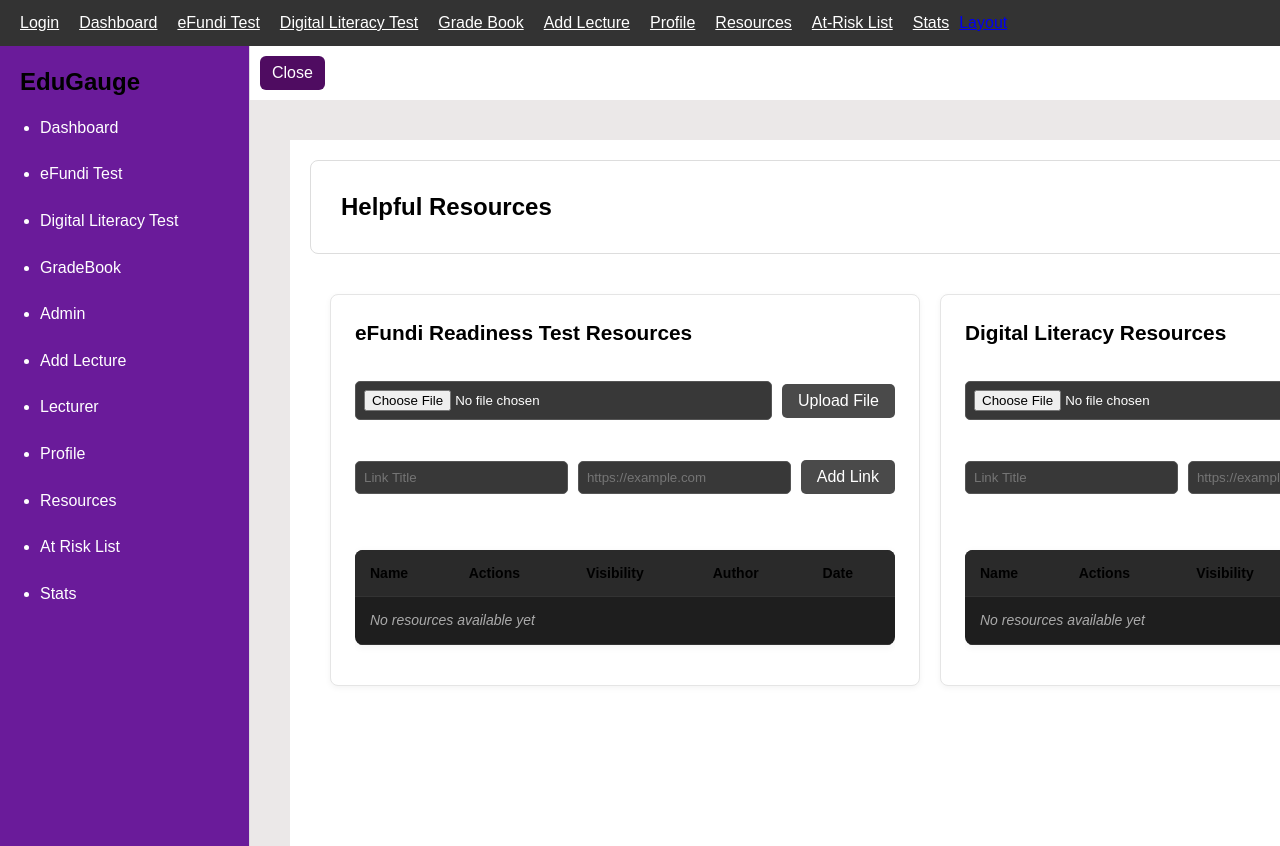
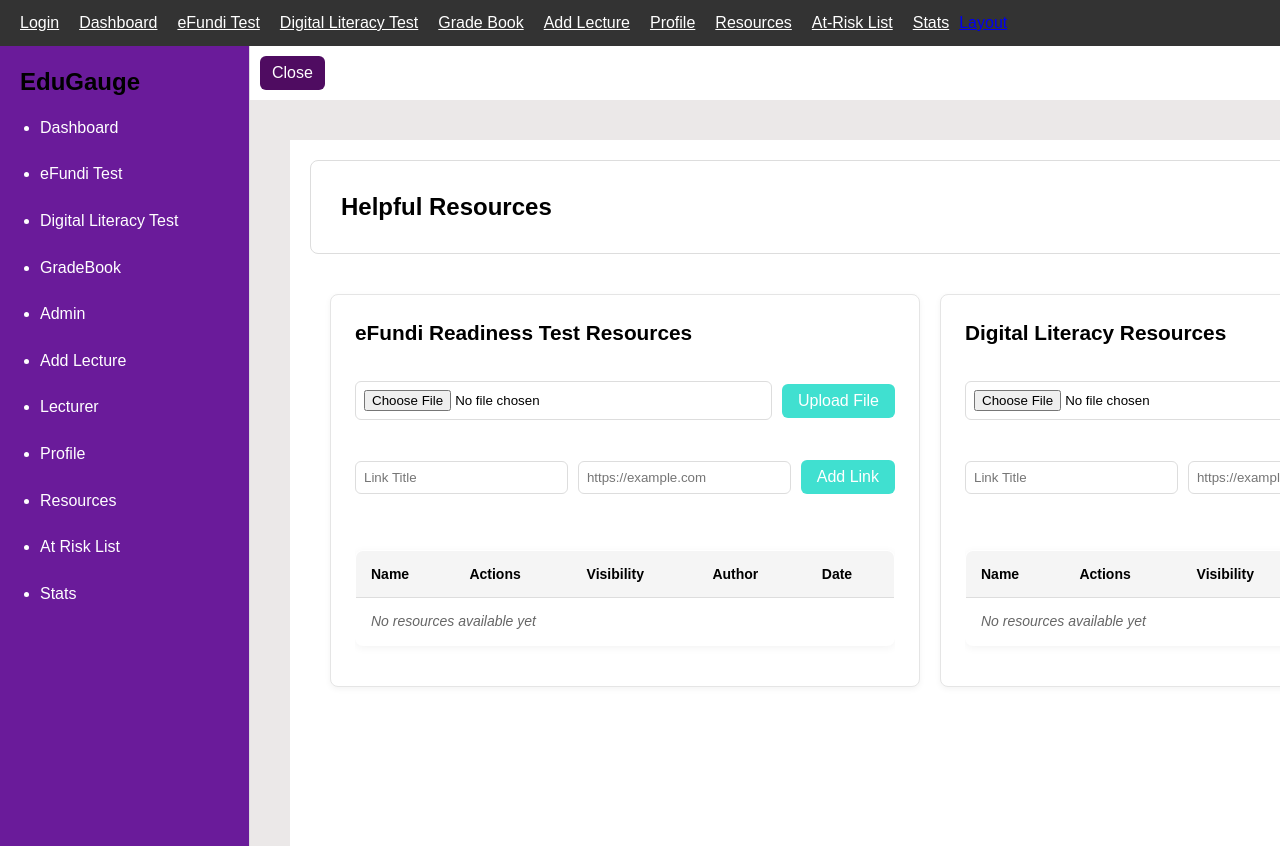
Before and after one commit to Ishmael-byte/EduGauge-IntegrationBranch-, a React (Vite) app in the folder edugauge/: page /Resources in a window 1280 px wide. Built offline with nearby package versions, Linux system fonts and the light colour scheme.

Commit message:
Resources are done

```diff
--- a/edugauge/src/pages/Resources.css
+++ b/edugauge/src/pages/Resources.css
@@ -4,8 +4,8 @@
   flex-direction: row;
   height: 100vh;
   font-family: Arial, sans-serif;
-  color: #e0e0e0;
-  background-color: #2c2c2c;
+  color: #000000;
+  background-color: #ffffff;
   margin: 0;
 }
 
@@ -13,7 +13,8 @@
 .sidebar {
   flex-shrink: 0;
   width: 250px;
-  background-color: #202020;
+  background-color: #ffffff;
+  border-right: 1px solid #ddd;
   padding: 20px;
   display: flex;
   flex-direction: column;
@@ -31,7 +32,7 @@
 
 .logo-text,
 .logo-subtext {
-  color: #fff;
+  color: #000000;
   margin: 5px 0;
 }
 
@@ -44,16 +45,19 @@
   display: block;
   padding: 15px 20px;
   margin-bottom: 5px;
-  background-color: #383838;
-  color: #fff;
+  background-color: #ffffff;
+  color: #000000;
   text-decoration: none;
-  border-radius: 5px;
-  transition: background-color 0.3s;
+  border-radius: 6px;
+  border: 1px solid #ddd;
+  transition: background-color 0.2s;
 }
 
 .sidebar-nav li a:hover,
 .sidebar-nav li a.active {
-  background-color: #4a4a4a;
+  background-color: #f5f5f5;
+  color: #000;
+  border-color: #ccc;
 }
 
 /* === Main Content Styling === */
@@ -63,11 +67,13 @@
   flex-direction: column;
   padding: 20px;
   overflow-y: auto;
+  background-color: #ffffff;
 }
 
 .main-header {
   padding: 20px 30px;
-  background-color: #333;
+  background-color: #ffffff;
+  border: 1px solid #ddd;
   border-radius: 8px;
   margin-bottom: 20px;
   display: flex;
@@ -77,16 +83,26 @@
 
 .header-title {
   font-size: 1.5rem;
-  font-weight: bold;
+  font-weight: 600;
+  color: #000000;
 }
 
+/* Profile button */
 .profile-section {
   display: flex;
   align-items: center;
-  background-color: #555;
-  padding: 5px 15px;
+  background-color: #ffffff;
+  padding: 6px 14px;
   border-radius: 20px;
   cursor: pointer;
+  border: 1px solid #ddd;
+  color: #40e0d0; /* turquoise text */
+  transition: background-color 0.2s, color 0.2s;
+}
+
+.profile-section:hover {
+  background-color: #f5f5f5;
+  color: #000000; /* black on hover */
 }
 
 .profile-icon {
@@ -97,7 +113,7 @@
 /* === Content Area === */
 .content-body {
   flex-grow: 1;
-  background-color: #383838;
+  background-color: #ffffff;
   border-radius: 8px;
   padding: 20px;
   text-align: left;
@@ -105,7 +121,7 @@
 }
 
 .content-box {
-  background-color: #2c2c2c;
+  background-color: #ffffff;
   padding: 20px;
   border-radius: 8px;
   margin-bottom: 20px;
@@ -113,19 +129,21 @@
   display: flex;
   flex-direction: column;
   gap: 20px;
+  border: 1px solid #ddd;
+  box-shadow: 0 2px 6px rgba(0,0,0,0.08);
 
   /* Make box grow with content */
   width: 100%;
-  min-height: 300px; /* initial height */
+  min-height: 300px;
   box-sizing: border-box;
-  overflow-x: hidden; /* prevent horizontal overflow */
+  overflow-x: hidden;
 }
 
 .content-box h2 {
   font-size: 1.4rem;
-  font-weight: bold;
+  font-weight: 600;
   margin-bottom: 15px;
-  color: #ffffff;
+  color: #000000;
 }
 
 /* === Resource Page Specific === */
@@ -138,7 +156,7 @@
 /* Upload section */
 .upload-section {
   display: flex;
-  flex-wrap: wrap;        /* allow items to wrap on smaller screens */
+  flex-wrap: wrap;
   gap: 10px;
   align-items: center;
   margin-bottom: 20px;
@@ -148,92 +166,94 @@
 .upload-section input[type="text"],
 .upload-section input[type="url"] {
   flex: 1 1 auto;
-  min-width: 200px;       /* do not shrink too small */
+  min-width: 200px;
   padding: 8px;
-  background-color: #383838;
-  border: 1px solid #555;
-  border-radius: 5px;
-  color: #fff;
+  background-color: #ffffff;
+  border: 1px solid #ddd;
+  border-radius: 6px;
+  color: #000000;
   box-sizing: border-box;
 }
 
 .upload-section .upload-btn {
-  flex: 0 0 auto;         /* button keeps its size */
+  flex: 0 0 auto;
   padding: 8px 16px;
-  background-color: #4a4a4a;
-  color: #fff;
+  background-color: #40e0d0;
+  color: #ffffff;
   border: none;
-  border-radius: 5px;
+  border-radius: 6px;
   cursor: pointer;
-  transition: background-color 0.3s;
+  transition: background-color 0.2s;
 }
 
 .upload-section .upload-btn:hover {
-  background-color: #5c5c5c;
+  background-color: #2bb3a8;
 }
 
 /* Resource list styling */
 .resource-table-container {
   width: 100%;
-  overflow-x: auto;        /* allow horizontal scrolling if needed */
-  max-width: 100%;         /* ensure table stays inside content box */
+  overflow-x: auto;
+  max-width: 100%;
 }
 
 .resource-table {
   width: 100%;
   border-collapse: collapse;
-  background-color: #1e1e1e;
-  color: #fff;
+  background-color: #ffffff;
+  color: #000000;
   font-size: 14px;
   border-radius: 8px;
   overflow: hidden;
-  table-layout: auto;      /* allow table to resize with content */
+  table-layout: auto;
+  border: 1px solid #ddd;
 }
 
 .resource-table th,
 .resource-table td {
   padding: 12px 15px;
   text-align: left;
-  border-bottom: 1px solid #333;
-  word-break: break-word;  /* wrap long words and URLs */
+  border-bottom: 1px solid #ddd;
+  word-break: break-word;
 }
 
 .resource-table th {
-  background-color: #2a2a2a;
-  font-weight: bold;
+  background-color: #f5f5f5;
+  font-weight: 600;
+  color: #000000;
 }
 
 .resource-table tr:hover {
-  background-color: #2e2e2e;
+  background-color: #f1f1f1;
 }
 
 .no-resources {
   text-align: center;
   padding: 20px;
   font-style: italic;
-  color: #aaa;
+  color: #666666;
 }
 
 .table-btn {
-  background: #444;
+  background: #40e0d0;
   border: none;
   color: #fff;
   padding: 6px 12px;
-  border-radius: 5px;
+  border-radius: 6px;
   cursor: pointer;
   text-decoration: none;
   margin-right: 5px;
-  transition: background 0.3s;
+  transition: background 0.2s;
 }
 
 .table-btn:hover {
-  background: #666;
+  background: #2bb3a8;
 }
 
 .delete-btn {
-  background-color: #b33;
+  background-color: #e63946;
 }
 
 .delete-btn:hover {
-  background-color: #d55;
+  background-color: #c72c3b;
 }
```
